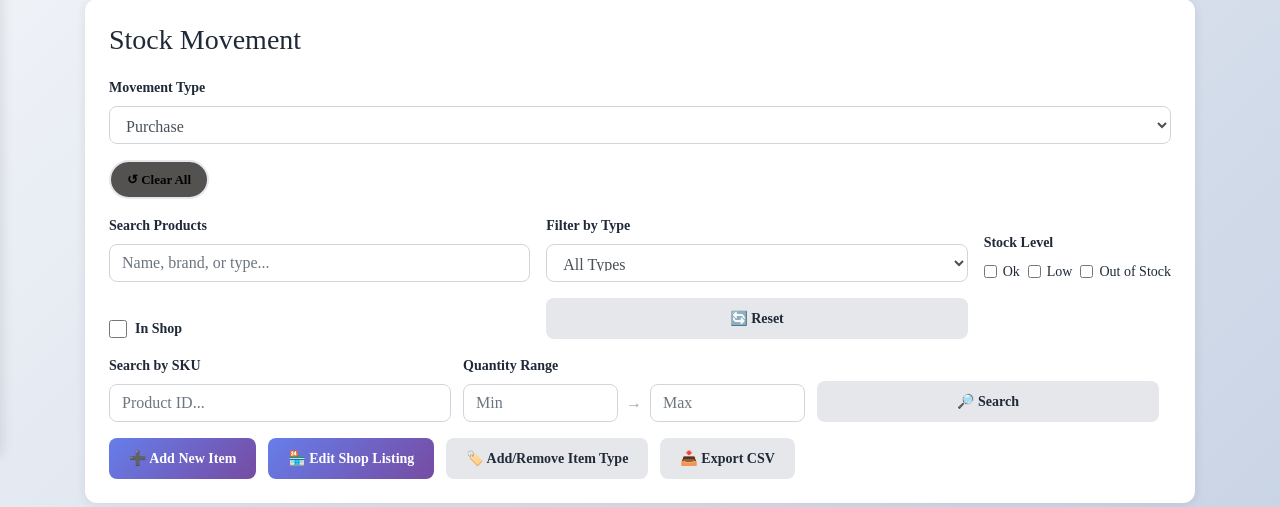
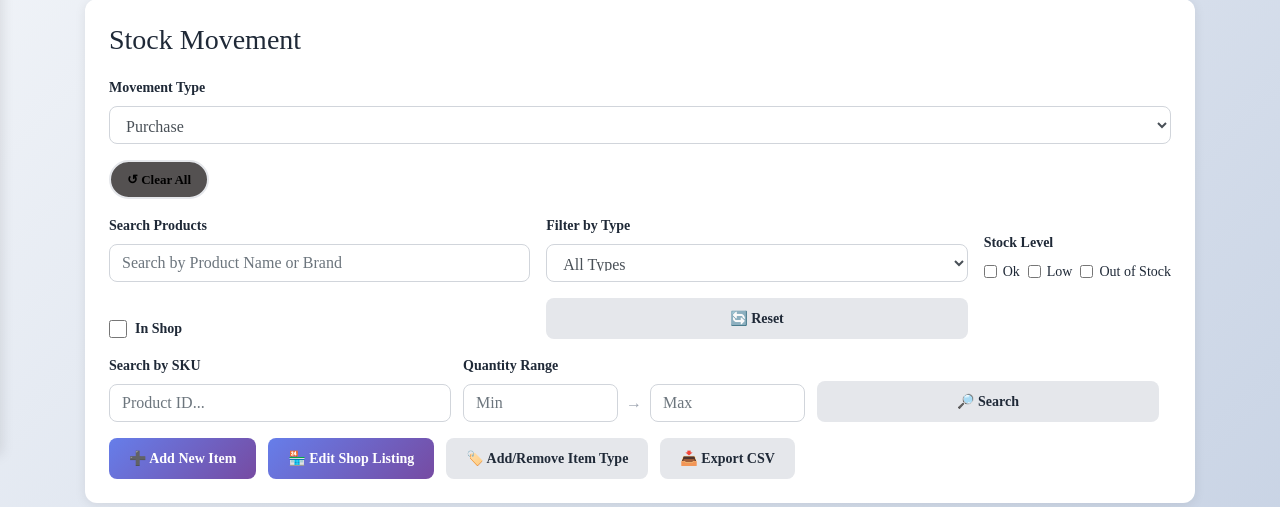
Before and after one commit to Stan-KX/Pulse-EPOS, a Flask app: page /inventory in a window 1280 px wide. Shown: the part 345-852 px from the top of the page. Run offline with Flask 3, Linux system fonts and the light colour scheme; data that the repository does not hold is empty; parts of the project's set-up code (start-up, migrations or seed data) failed here and were passed over; some libraries are stand-ins or nearby versions.

Commit message:
2.20: Inventory Management prod deletion feature and bug fixes

```diff
--- a/app.py
+++ b/app.py
@@ -724,6 +724,17 @@ def create_app():
             flash("Error removing listing. Please try again.", "danger")
             return redirect(url_for("inventory"))
 
+    @app.route('/delete_product', methods=['POST'])
+    @login_required
+    def delete_product():
+        product_id = request.form.get("product_id")
+        if not product_id:
+            flash("Product ID is required.", "danger")
+            return redirect(url_for("inventory"))
+        db.insert_db("DELETE FROM products WHERE product_id = ?", (product_id,), single=True)
+        flash("Product deleted.")
+        return redirect(url_for("inventory"))
+
 
     dash_app = dash.Dash(__name__, server=app, url_base_pathname='/dashboard/')
 
--- a/static/js/script.js
+++ b/static/js/script.js
@@ -96,7 +96,7 @@ document.addEventListener('DOMContentLoaded', () => {
 
     // Define custom limits and unlimited products
     const customLimitedProducts = {
-        'Milo': 1,      // limit quantity to 1
+        'Eggs': 1,      // limit quantity to 1
     };
     const unlimitedProducts = ['Adult Milk Powder', 'Light Soya Sauce', 'Pepper', 'Canned Baked Beans']; // no limit
 
--- a/templates/inventory.html
+++ b/templates/inventory.html
@@ -587,12 +587,7 @@
                 <div class="control-group">
                     <label for="search-product">Search Products</label>
                     <div class="input-with-icon">
-                        <input list="type-list" class="form-control" id="search-product" placeholder="Name, brand, or type..." style="padding: 10px 12px; border-radius: 8px; border: 1px solid #d1d5db;">
-                        <datalist id="type-list">
-                            {% for type in stock_types %}
-                                <option value="{{ type }}"></option>
-                            {% endfor %}
-                        </datalist>
+                        <input list="type-list" class="form-control" id="search-product" placeholder="Search by Product Name or Brand" style="padding: 10px 12px; border-radius: 8px; border: 1px solid #d1d5db;">
                     </div>
                 </div>
                 <div class="control-group">
@@ -740,6 +735,9 @@
                         <span class="view-history-link" style="color: #667eea;"
                               onclick="openAddShopModal('{{ stock.product_id }}', '{{ stock.name }}')">🏪 Add to Shop</span>
                     {% endif %}
+                    &nbsp;
+                    <span class="view-history-link" style="color: #dc2626;"
+                          onclick="confirmDeleteProduct('{{ stock.product_id }}', '{{ stock.name }}')">🗑 Delete</span>
                 </td>
             </tr>
                         {% endfor %}
@@ -864,6 +862,11 @@
     <input type="hidden" id="remove-product-id" name="product_id">
 </form>
 
+<!-- Hidden delete-product form (submitted by JS) -->
+<form id="delete-product-form" action="{{ url_for('delete_product') }}" method="POST" style="display: none;">
+    <input type="hidden" id="delete-product-id" name="product_id">
+</form>
+
 <!-- Enhanced JavaScript for Inventory -->
 <script>
 
@@ -1454,6 +1457,12 @@ function confirmRemoveFromShop(productId, displayName) {
     document.getElementById('remove-from-shop-form').submit();
 }
 
+function confirmDeleteProduct(productId, productName) {
+    if (!confirm('Permanently delete "' + productName + '" from inventory? This cannot be undone.')) return;
+    document.getElementById('delete-product-id').value = productId;
+    document.getElementById('delete-product-form').submit();
+}
+
 // Initialize on page load
 document.addEventListener('DOMContentLoaded', function() {
     updateInventoryStats();
--- a/templates/layout.html
+++ b/templates/layout.html
@@ -54,7 +54,7 @@
   <!-- Child templates will insert content here -->
   {% endblock %}
 
-  <script src="https://code.jquery.com/jquery-3.5.1.slim.min.js"></script>
+  <script src="https://code.jquery.com/jquery-3.6.0.min.js"></script>
   <script src="https://cdn.jsdelivr.net/npm/@popperjs/core@2.5.4/dist/umd/popper.min.js"></script>
   <script src="https://stackpath.bootstrapcdn.com/bootstrap/4.5.2/js/bootstrap.min.js"></script>
   <script src="static/js/script.js"></script>
@@ -62,6 +62,5 @@
   <script>
       const items = {{ items|tojson if items is defined else '[]' }};
   </script>
-  <script src="https://code.jquery.com/jquery-3.6.0.min.js"></script>
 </body>
 </html>
```
